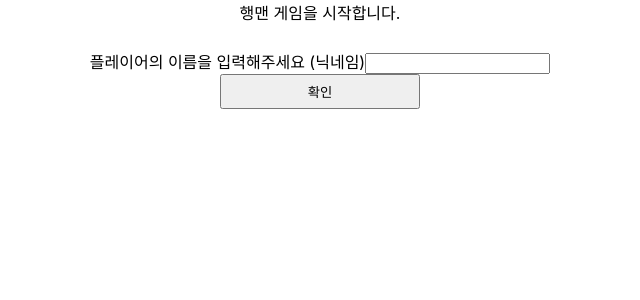
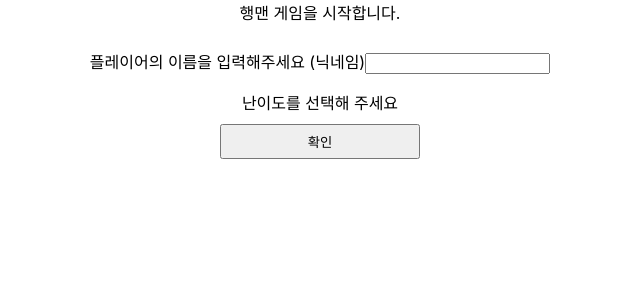
Before and after one commit to Rojojun/coyukdae-FE, a React (Create React App) app: page / in a window 1280 px wide. Both pictures are taken after a click on the button "행맨게임". Shown: the top 300 px of the page, without its empty margins (320-960 px from the left). Built offline with nearby package versions, Linux system fonts and the light colour scheme.

Commit message:
add :: 행맨 작업 중

```diff
--- a/src/components/Button/Button.jsx
+++ b/src/components/Button/Button.jsx
@@ -3,7 +3,10 @@ import React from "react";
 export default function Button({ buttonContent, clickEvent }) {
   return (
     <div>
-      <button style={{ width: "200px", height: "35px" }} onClick={clickEvent}>
+      <button
+        style={{ width: "200px", height: "35px", marginTop: "10px" }}
+        onClick={clickEvent}
+      >
         {buttonContent}
       </button>
     </div>
--- a/src/pages/hangman/Main.jsx
+++ b/src/pages/hangman/Main.jsx
@@ -17,6 +17,8 @@ export default function Main() {
           value={playerName}
           onChange={(e) => setPlayerName(e.target.value)}
         />
+        <p></p>
+        난이도를 선택해 주세요
         <Button buttonContent={"확인"} clickEvent={handleClickEvent} />
       </div>
     </div>
```
